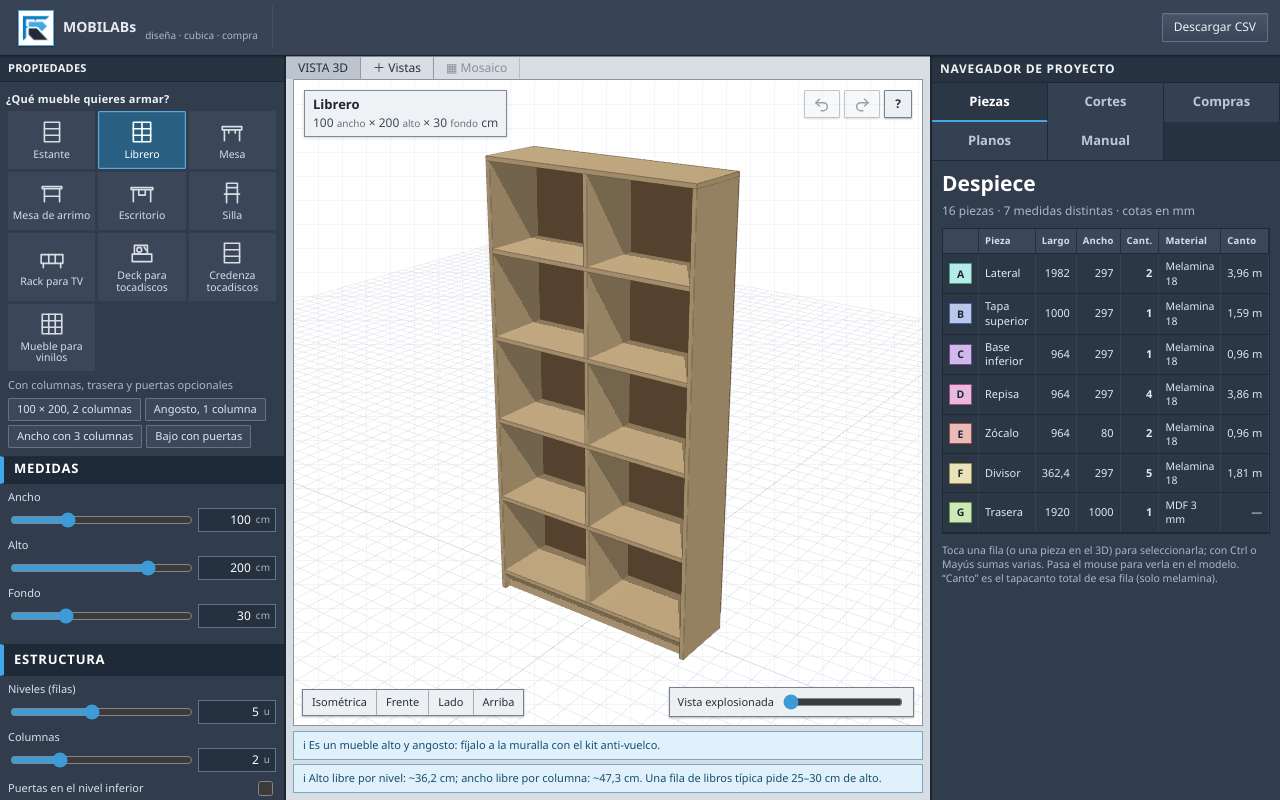
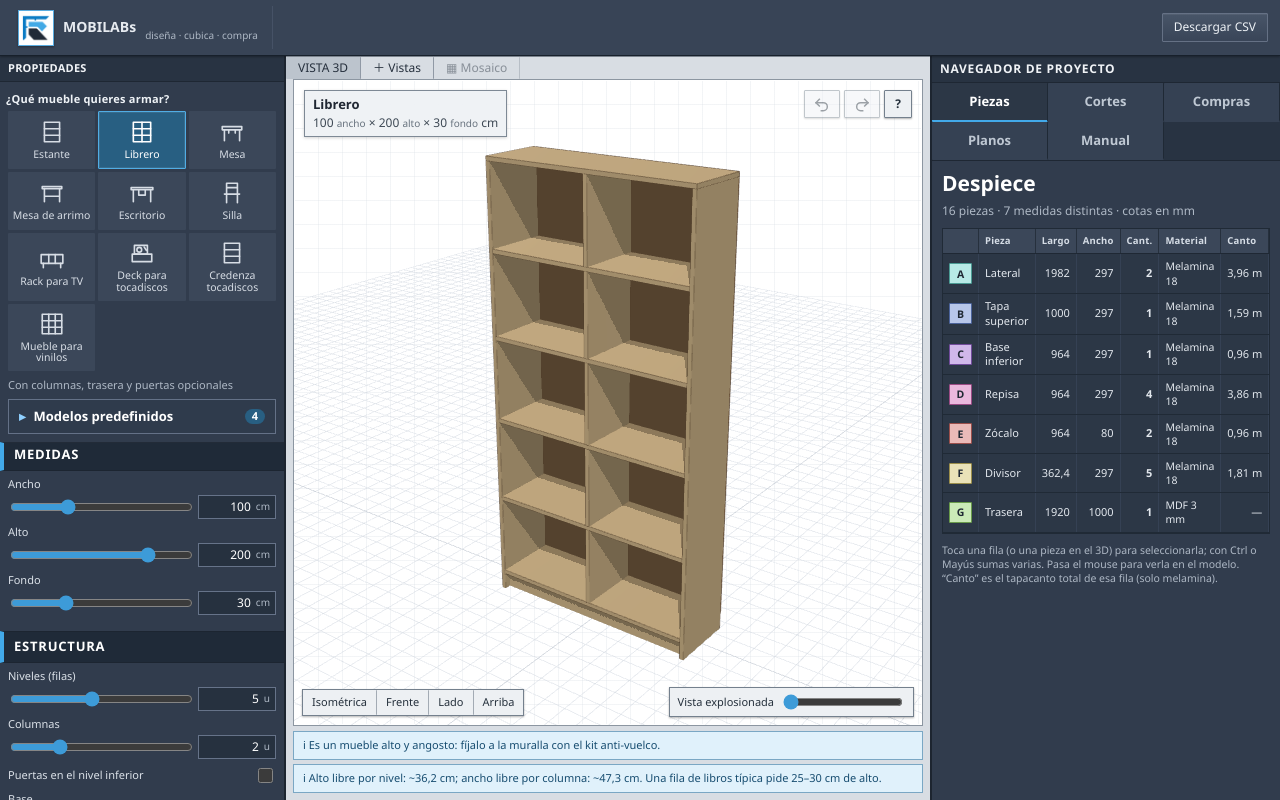
Before and after one commit to malvarez2890-lang/MOBILABS, a React (Vite) app: page / in a window 1280 px wide. Built offline with nearby package versions, Linux system fonts and the light colour scheme.

Commit message:
Modelos predefinidos en un listado desplegable
Co-Authored-By: Claude Sonnet 5.5 <noreply@anthropic.com>
Claude-Session: https://claude.ai/code/session_01FmVd69xEGMZQHUbXWpY13h

```diff
--- a/src/App.jsx
+++ b/src/App.jsx
@@ -366,11 +366,14 @@ export default function App() {
         </div>
         <p className="muted small type-desc">{type.desc}</p>
 
-        <div className="presets">
-          {type.presets.map((pr) => (
-            <button key={pr.name} className="pill" onClick={() => applyPreset(pr)}>{pr.name}</button>
-          ))}
-        </div>
+        <details className="presets-box" key={type.id}>
+          <summary>Modelos predefinidos <span className="count">{type.presets.length}</span></summary>
+          <div className="presets">
+            {type.presets.map((pr) => (
+              <button key={pr.name} className="preset-item" onClick={(e) => { applyPreset(pr); e.currentTarget.closest('details').open = false; }}>{pr.name}</button>
+            ))}
+          </div>
+        </details>
 
         <ParamsForm type={type} values={values} onChange={setValue} />
 
--- a/src/styles.css
+++ b/src/styles.css
@@ -769,3 +769,14 @@ html, body { overscroll-behavior: none; }
 .size-pick select { padding: 5px 8px; font-size: 13px; border: 1px solid #647187; background: #3c485a; color: #fff; }
 @media print { .size-pick select { border: 0; background: none; color: #111; appearance: none; } }
 .tip-line { margin: 4px 0; padding: 5px 8px; border-left: 3px solid #42a9e9; background: #223244; color: #dbe8f5; font-size: 12px; }
+
+.presets-box { margin: 6px 0 4px; border: 1px solid #647187; background: #2f3b4c; }
+.presets-box summary { padding: 8px 10px; cursor: pointer; font-size: 13px; font-weight: 600; color: #fff; list-style: none; display: flex; align-items: center; gap: 8px; }
+.presets-box summary::-webkit-details-marker { display: none; }
+.presets-box summary::before { content: "▸"; color: #8fd0ff; }
+.presets-box[open] summary::before { content: "▾"; }
+.presets-box .count { margin-left: auto; padding: 0 7px; border-radius: 9px; background: #285f82; font-size: 11px; font-weight: 600; }
+.presets-box .presets { display: flex; flex-direction: column; gap: 0; margin: 0; border-top: 1px solid #647187; }
+.preset-item { text-align: left; padding: 9px 12px; border: 0; border-bottom: 1px solid #3c485a; background: transparent; color: #e1e6ec; font-size: 13px; cursor: pointer; }
+.preset-item:last-child { border-bottom: 0; }
+.preset-item:hover { background: #285f82; color: #fff; }
```
